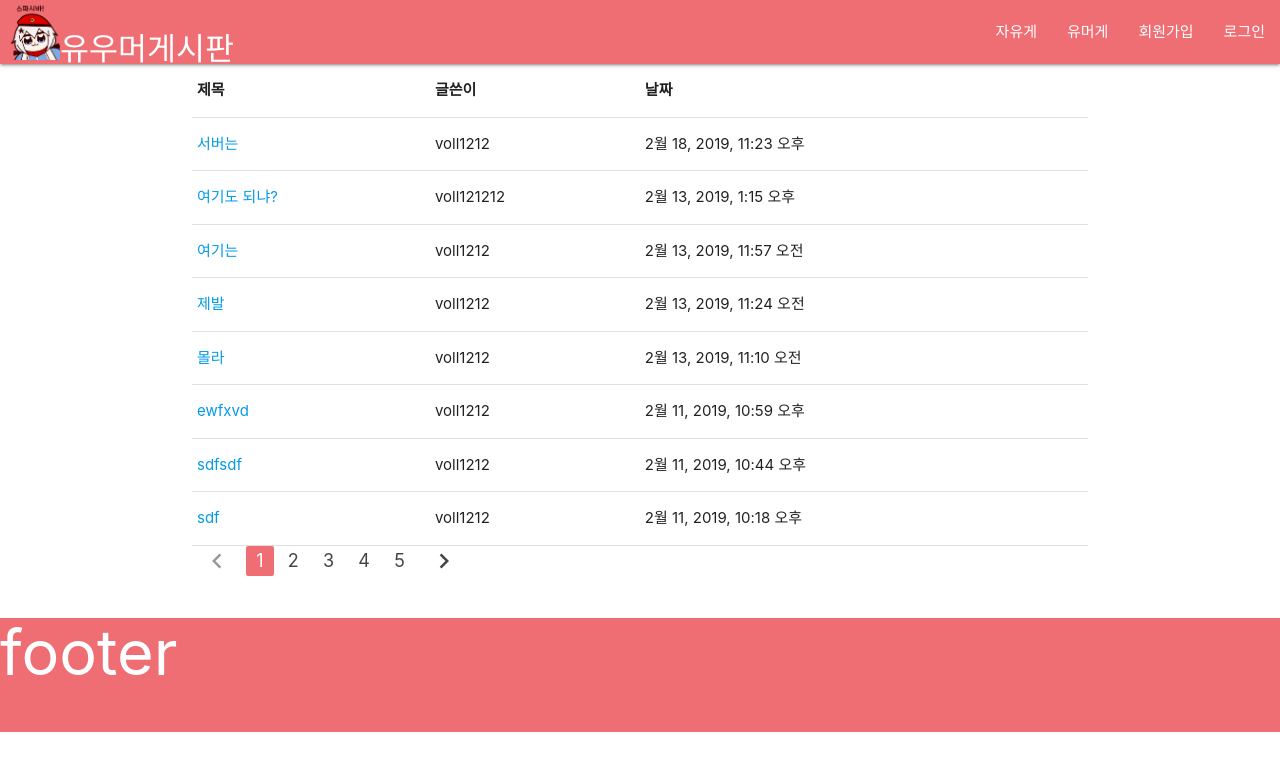
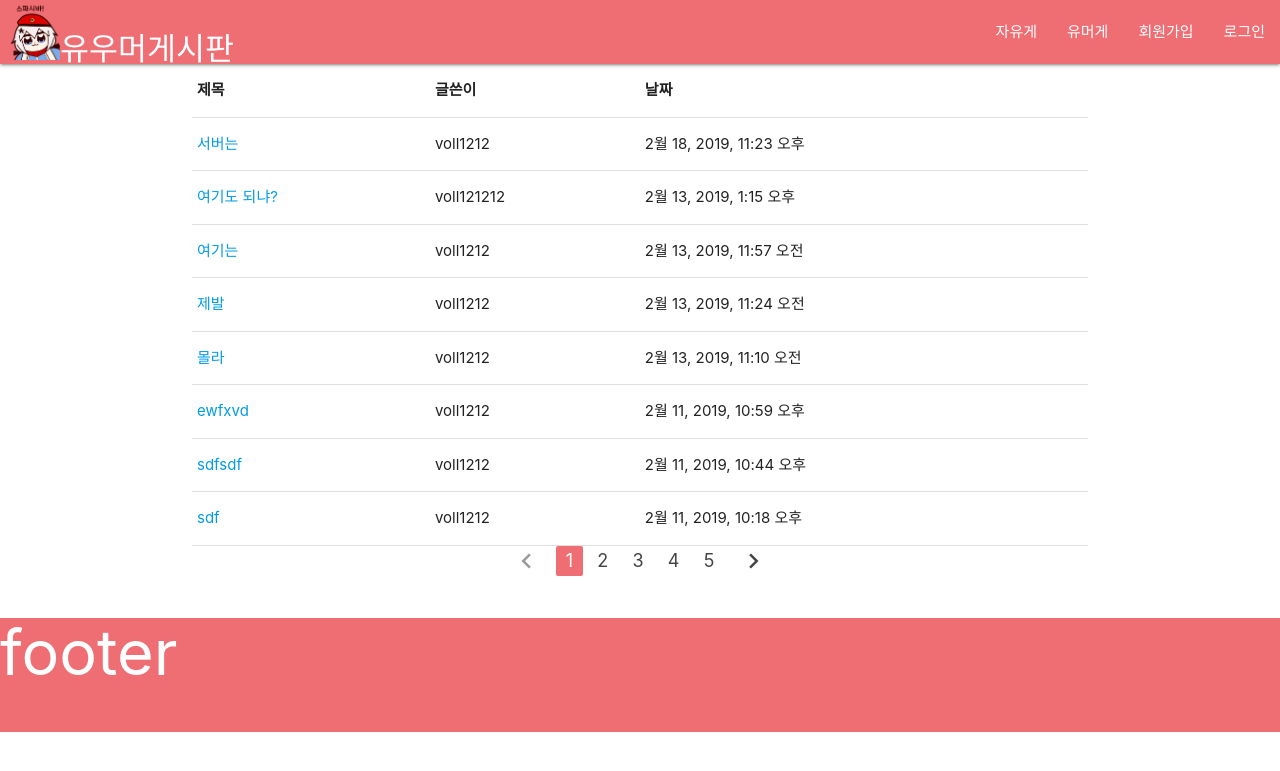
Before and after one commit to valborgs/huumorge, a Django app: page /freeboard in a window 1280 px wide. Shown: the top 771 px of the page. Run offline with Django 3.2, Linux system fonts and the light colour scheme; data comes from the database, SQL or seed files in the repository.

Commit message:
pagination align

```diff
--- a/humorge/templates/humorge/freeboard.html
+++ b/humorge/templates/humorge/freeboard.html
@@ -39,7 +39,7 @@
   </div>
 {% endif %}
 <div class="container">
-  <ul class="pagination">
+  <ul class="pagination" style="text-align:center">
     <li class="disabled"><a href="#!"><i class="material-icons">chevron_left</i></a></li>
     <li class="active"><a href="#!">1</a></li>
     <li class="waves-effect"><a href="#!">2</a></li>
--- a/humorge/templates/humorge/humorboard.html
+++ b/humorge/templates/humorge/humorboard.html
@@ -39,7 +39,7 @@
   </div>
 {% endif %}
 <div class="container">
-  <ul class="pagination">
+  <ul class="pagination" style="text-align:center">
     <li class="disabled"><a href="#!"><i class="material-icons">chevron_left</i></a></li>
     <li class="active"><a href="#!">1</a></li>
     <li class="waves-effect"><a href="#!">2</a></li>
```
